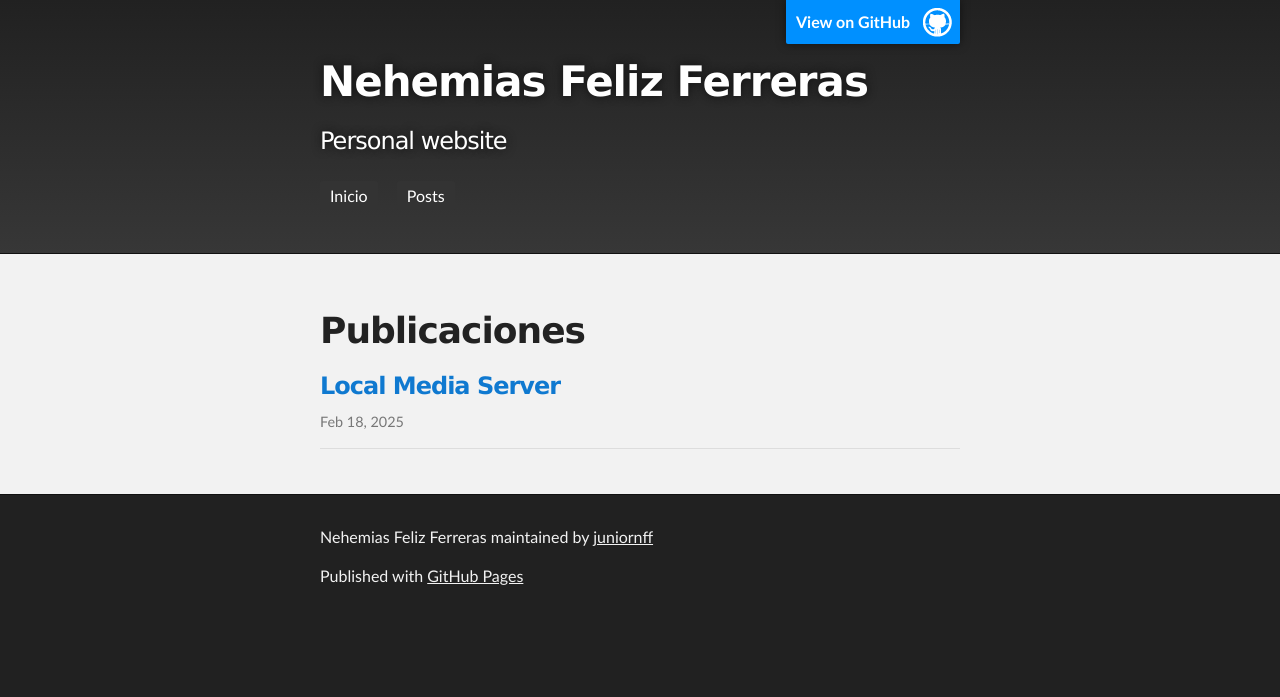
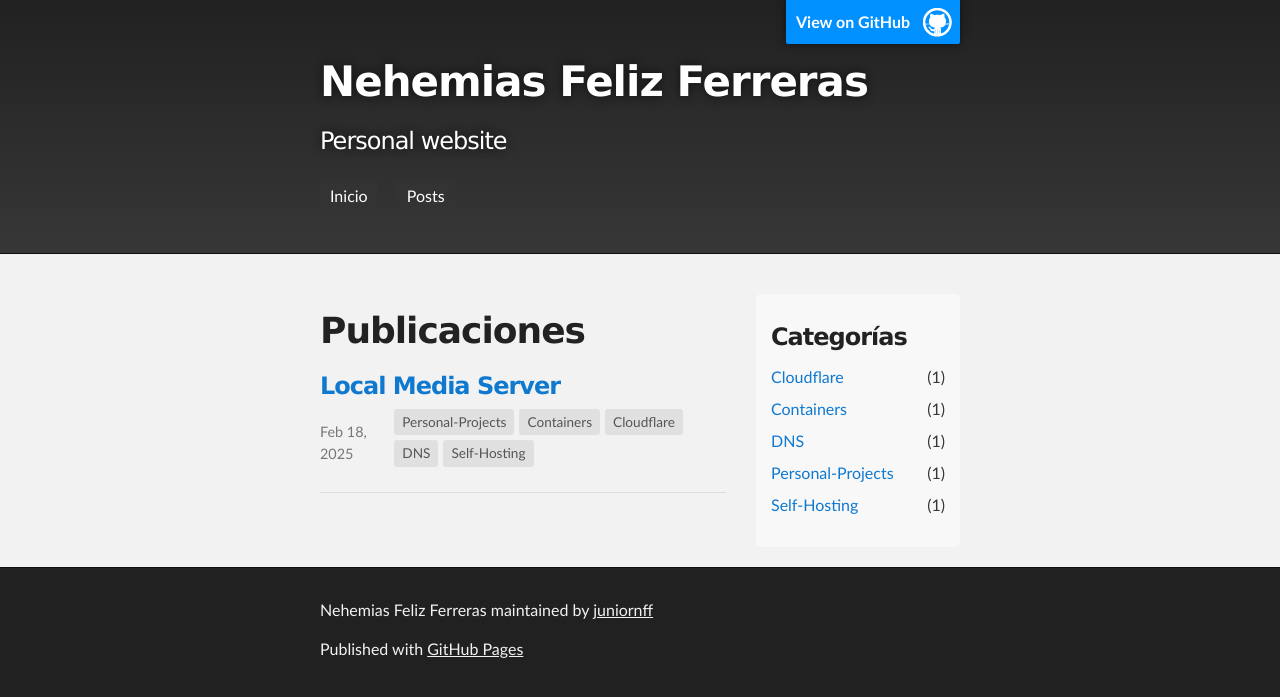
Before and after one commit to juniornff/juniornff.github.io, a Jekyll site: the page built from posts.md, in a window 1280 px wide. Shown: the top 697 px of the page. Built offline with Jekyll 4.4.1, drawn with Linux system fonts in a browser that asks for light colours.

Commit message:
Add categories to posts

```diff
--- a/_layouts/post.html
+++ b/_layouts/post.html
@@ -44,6 +44,12 @@
 
           <div class="post-content-container">
             <article class="post-content">
+              <div class="post-categories">
+                {% for category in page.categories %}
+                  <span class="category-tag">{{ category }}</span>
+                {% endfor %}
+              </div>
+
               <h1>{{ page.title }}</h1>
               {{ content }}
             </article>
--- a/_sass/jekyll-theme-slate.scss
+++ b/_sass/jekyll-theme-slate.scss
@@ -657,3 +657,81 @@ Small Device Styles
     position: static;
   }
 }
+
+/* CATEGORY STYLES */
+.post-categories {
+  margin-bottom: 10px;
+  display: flex;
+  flex-wrap: wrap;
+  gap: 5px;
+}
+
+.category-tag {
+  background: #e0e0e0;
+  color: #555;
+  font-size: 0.85em;
+  padding: 3px 8px;
+  border-radius: 3px;
+  display: inline-block;
+}
+
+/* En el layout del post */
+.post-content .post-categories {
+  margin-bottom: 15px;
+}
+
+/* En la lista de posts */
+.post-meta {
+  display: flex;
+  align-items: center;
+  gap: 10px;
+  margin-top: 5px;
+}
+
+/* CATEGORIES SIDEBAR */
+.categories-sidebar {
+  width: 30%;
+  padding: 15px;
+  background: #f8f8f8;
+  border-radius: 5px;
+  align-self: flex-start;
+  position: sticky;
+  top: 20px;
+
+  ul {
+    padding-left: 0;
+    list-style: none;
+  }
+
+  li {
+    margin-bottom: 8px;
+    display: flex;
+    justify-content: space-between;
+  }
+}
+
+/* POSTS CONTAINER */
+.posts-container {
+  display: flex;
+  gap: 30px;
+}
+
+.posts-listing {
+  width: 70%;
+}
+
+/* RESPONSIVE ADJUSTMENTS */
+@media (max-width: 992px) {
+  .posts-container {
+    flex-direction: column;
+  }
+
+  .posts-listing,
+  .categories-sidebar {
+    width: 100%;
+  }
+
+  .categories-sidebar {
+    position: static;
+  }
+}
--- a/posts.md
+++ b/posts.md
@@ -4,13 +4,35 @@ title: Posts
 permalink: /posts
 ---
 
-# Publicaciones
+<div class="posts-container">
+  <div class="posts-listing">
+    <h1>Publicaciones</h1>
 
-<div class="posts-listing">
-  {% for post in site.posts %}
-    <div class="post-item">
-      <h3><a href="{{ post.url }}">{{ post.title }}</a></h3>
-      <small>{{ post.date | date: "%b %d, %Y" }}</small>
-    </div>
-  {% endfor %}
+    {% for post in site.posts %}
+      <div class="post-item">
+        <h3><a href="{{ post.url }}">{{ post.title }}</a></h3>
+        <div class="post-meta">
+          <small>{{ post.date | date: "%b %d, %Y" }}</small>
+          <div class="post-categories">
+            {% for category in post.categories %}
+              <span class="category-tag">{{ category }}</span>
+            {% endfor %}
+          </div>
+        </div>
+      </div>
+    {% endfor %}
+  </div>
+
+  <aside class="categories-sidebar">
+    <h3>Categorías</h3>
+    <ul>
+      {% assign categories = site.categories | sort %}
+      {% for category in categories %}
+        <li>
+          <a href="#{{ category[0] | slugify }}">{{ category[0] }}</a>
+          <span>({{ category[1].size }})</span>
+        </li>
+      {% endfor %}
+    </ul>
+  </aside>
 </div>
```
